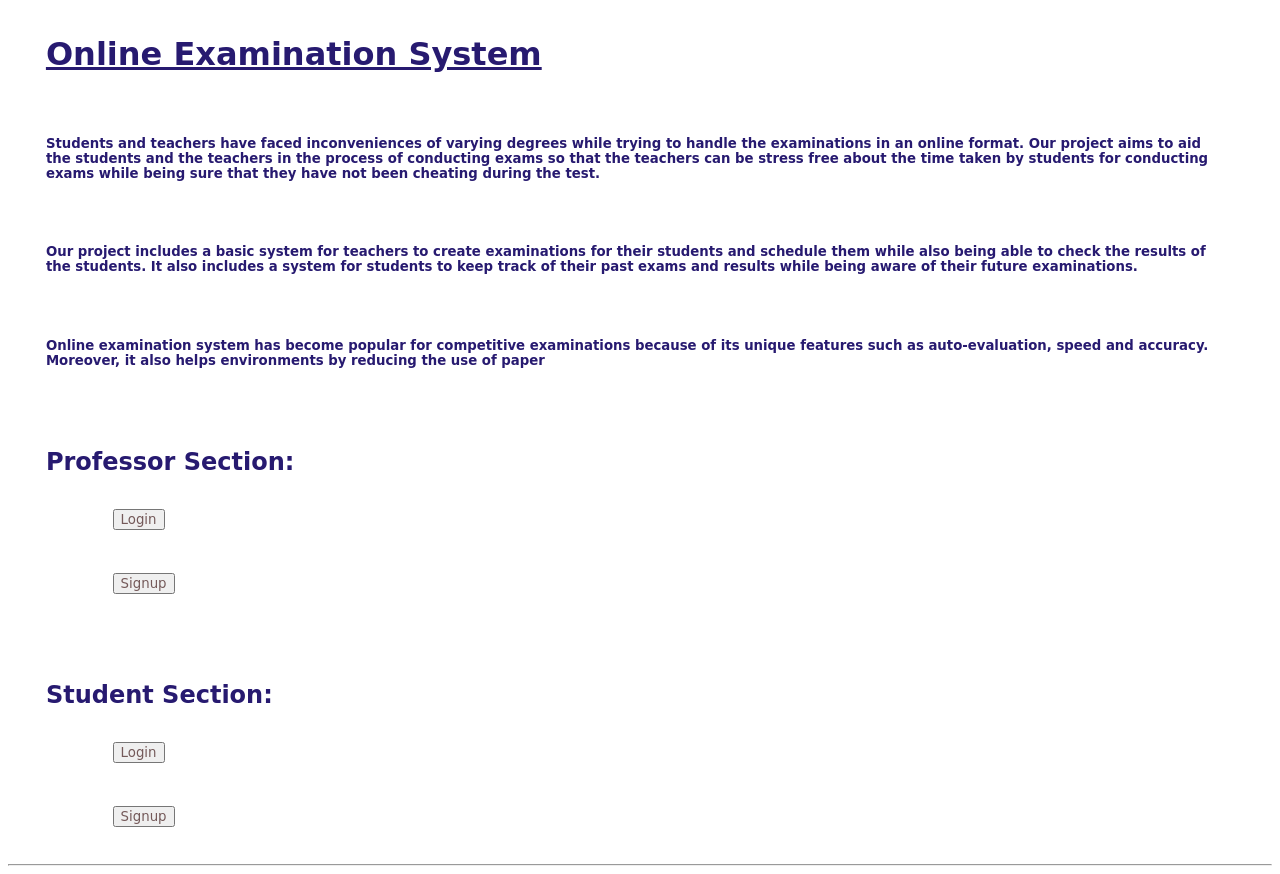
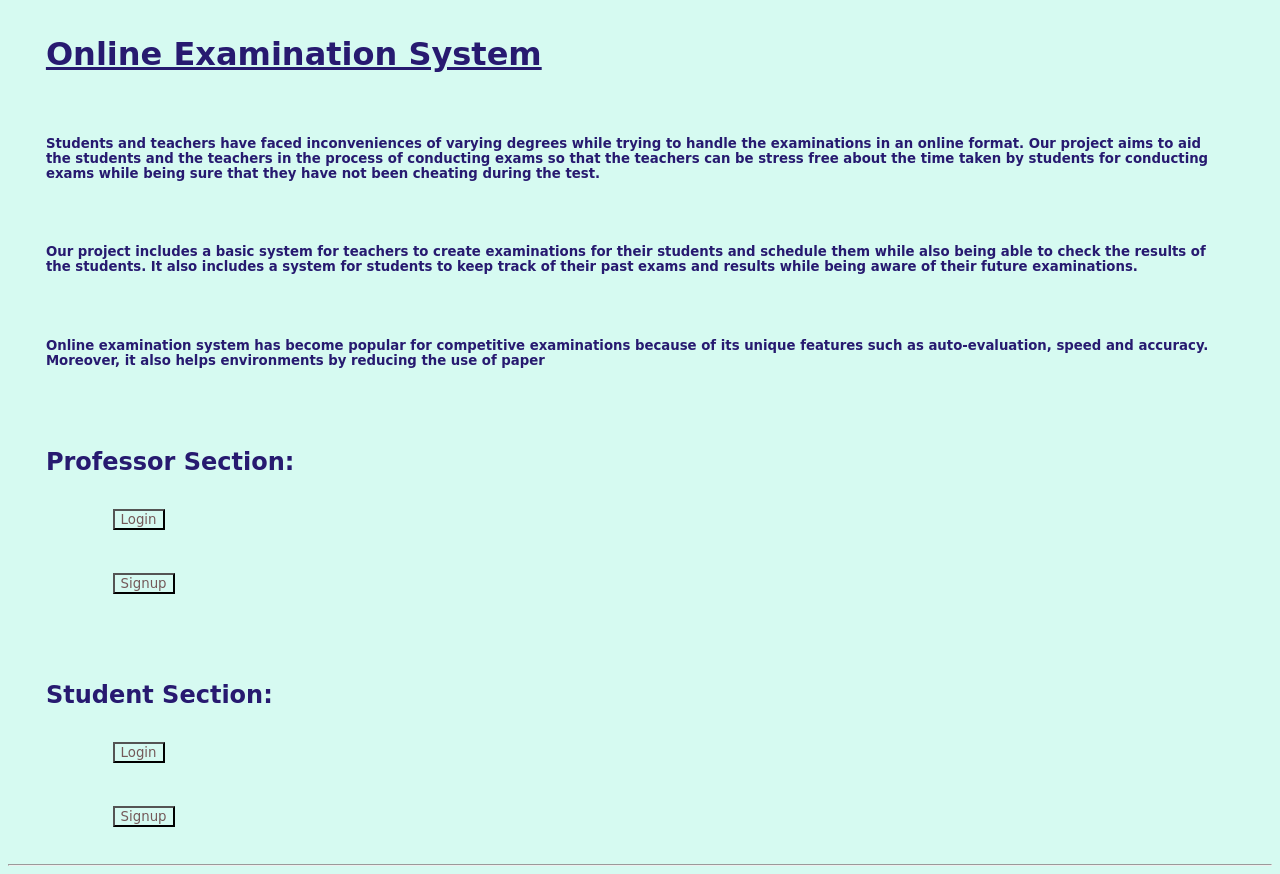
Before and after one commit to Mohitkumar6122/Online-Examination-System, a Django app: template Exam/templates/homepage.html in a window 1280 px wide. Shown: the part 451-1325 px from the top of the page. Run offline with Django 3.2, Linux system fonts and the light colour scheme; the template is opened without the code that fills it, so the values that code supplies are empty; some libraries are stand-ins or nearby versions.

Commit message:
Added Media

```diff
--- a/Exam/templates/homepage.html
+++ b/Exam/templates/homepage.html
@@ -16,6 +16,7 @@
 
       font-family: cursive;
       color: #271a70;
+      background-color: rgb(214, 250, 241);
 
     }
 
```
Also changed, not shown: Exam/media/student_profile_pics/QiFPVPE.jpg (added).
